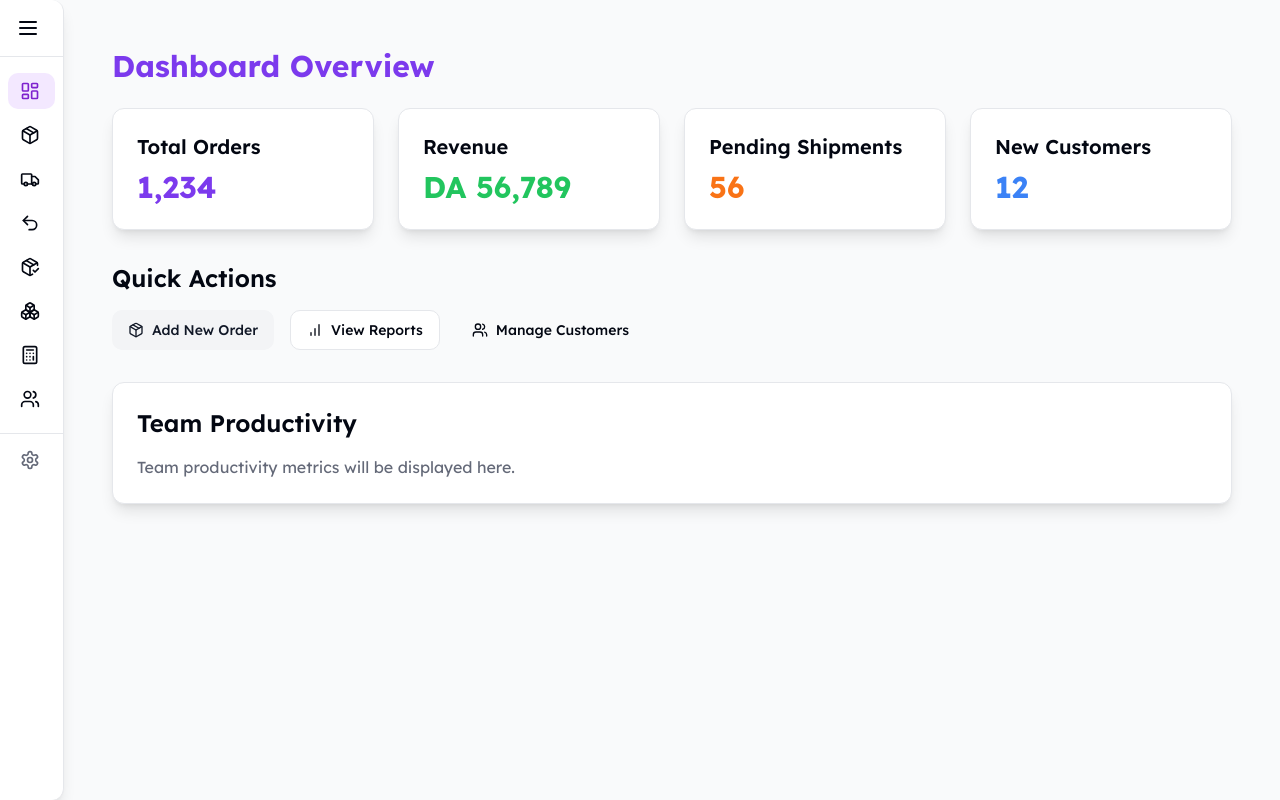
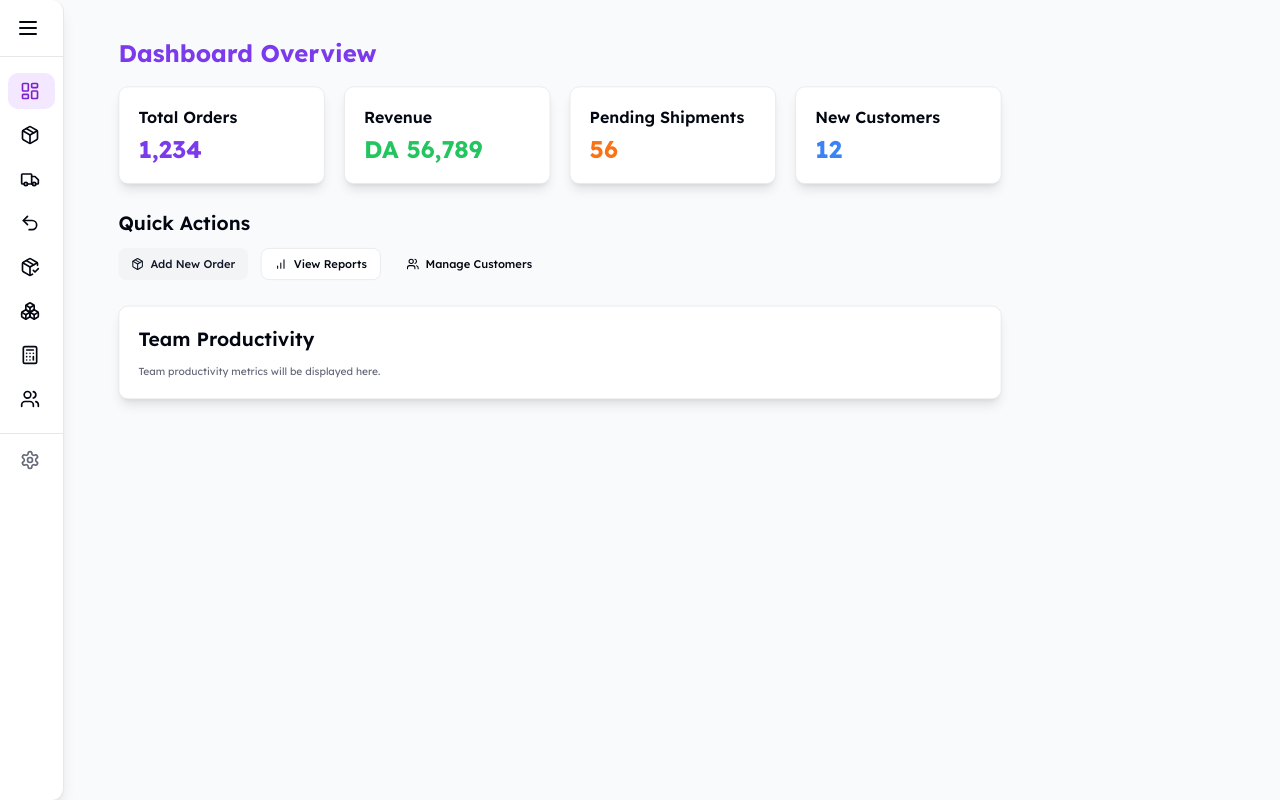
Before and after one commit to alikaderrg/COD-Manager-WebApp, a React (Vite) app: page / in a window 1280 px wide. Built offline with nearby package versions, Linux system fonts and the light colour scheme; no server answers.

Commit message:
Sub-Sidebar & Animation V0.0.75

```diff
--- a/src/App.jsx
+++ b/src/App.jsx
@@ -112,21 +112,21 @@ export default function App() {
   const getMainContentMargin = () => {
     // For settings pages
     if (isSettingsPage) {
-      return 'ml-16';
+      return 'ml-20'; // Increased from ml-16
     }
 
     // For pages with active section and expanded subsidebar
     if (activeSection && !isSubSidebarCollapsed) {
-      return 'ml-36';
+      return 'ml-40'; // Increased from ml-36
     }
 
     // For pages with active section but collapsed subsidebar
     if (activeSection && isSubSidebarCollapsed) {
-      return 'ml-20';
+      return 'ml-24'; // Increased from ml-20
     }
 
     // Default case - just main sidebar
-    return isSidebarOpen ? 'ml-20' : 'ml-16';
+    return isSidebarOpen ? 'ml-24' : 'ml-20'; // Increased from ml-20/ml-16
   };
 
   return (
@@ -158,8 +158,8 @@ export default function App() {
         </div>
       )}
 
-      {/* Main content with margin that ensures content is always visible */}
-      <main className={`flex-1 p-6 ${getMainContentMargin()} w-full`}>
+      {/* Main content with margin that ensures content is always visible and scaled */}
+      <main className={`flex-1 p-6 ${getMainContentMargin()} w-full scale-content`}>
         <AnimatePresence mode="wait">
           <Routes>
             <Route path="/" element={<DashboardOverview />} />
--- a/src/index.css
+++ b/src/index.css
@@ -89,6 +89,8 @@
 /* Add a subtle background pattern or gradient */
 body {
   background: linear-gradient(135deg, hsl(var(--background)) 0%, hsl(var(--secondary)) 100%);
+  /* Set default scale to 80% */
+  font-size: 80%;
 }
 
 .dark body {
@@ -106,3 +108,10 @@ body {
   width: 100%;
   max-width: 100%;
 }
+
+/* Apply scale effect to main content */
+.scale-content {
+  transform: scale(0.8);
+  transform-origin: top left;
+  width: 125%; /* Compensate for scaling */
+}
```
Also changed, not shown: 58 other files (tests, documents, lock files or other folders).
